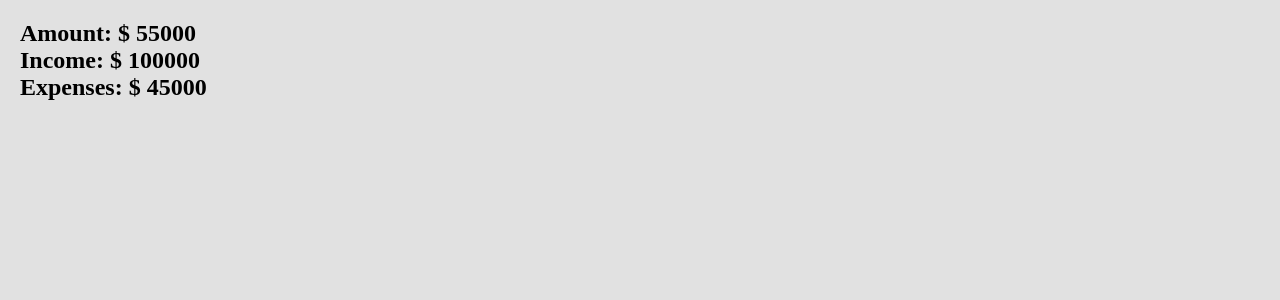
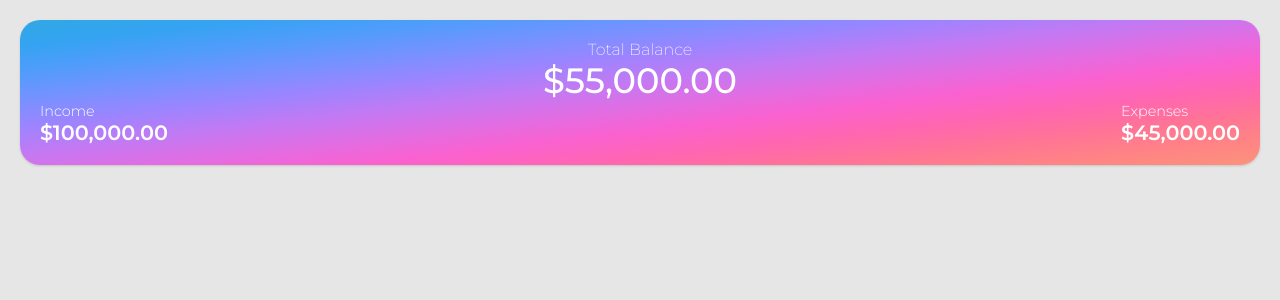
Before and after one commit to johncardozo/fnc-fullstack, an Angular app in the folder angular/: page / in a window 1280 px wide. Shown: the top 300 px of the page. Built offline with nearby package versions, Linux system fonts and the light colour scheme.

Commit message:
Angular: Estilos SCSS del componente Balance

```diff
--- a/angular/src/app/app.component.scss
+++ b/angular/src/app/app.component.scss
@@ -1,5 +1,5 @@
 .container {
-  background-color: #e1e1e1;
+  background-color: #e6e6e6;
   width: 100vw;
   height: 100vh;
   display: grid;
--- a/angular/src/app/components/balance/balance.component.html
+++ b/angular/src/app/components/balance/balance.component.html
@@ -1,5 +1,16 @@
-<div *ngIf="balance">
-  <h2>Amount: $ {{ balance.amount }}</h2>
-  <h2>Income: $ {{ balance.income }}</h2>
-  <h2>Expenses: $ {{ balance.expenses }}</h2>
+<div *ngIf="balance" class="balance">
+  <div class="balance__header">
+    <h4>Total Balance</h4>
+    <h2>{{ balance.amount | currency }}</h2>
+  </div>
+  <div class="balance__info">
+    <div>
+      <h4>Income</h4>
+      <h3>{{ balance.income | currency }}</h3>
+    </div>
+    <div>
+      <h4>Expenses</h4>
+      <h3>{{ balance.expenses | currency }}</h3>
+    </div>
+  </div>
 </div>
--- a/angular/src/app/components/balance/balance.component.scss
+++ b/angular/src/app/components/balance/balance.component.scss
@@ -0,0 +1,50 @@
+@use "../../../styles.scss" as s;
+
+.balance {
+  background-image: linear-gradient(
+    to right bottom,
+    #2fa8e4,
+    #35a3f2,
+    #519cfc,
+    #7592ff,
+    #9a85ff,
+    #c07af4,
+    #e06ee4,
+    #fa61cf,
+    #ff66b1,
+    #ff7397,
+    #ff8385,
+    #fb937a
+  );
+  box-shadow: rgba(0, 0, 0, 0.1) 0px 1px 3px 0px,
+    rgba(0, 0, 0, 0.06) 0px 1px 2px 0px;
+  border-radius: 20px;
+  padding: 20px;
+  color: #fff;
+  font-family: s.$font-family;
+
+  &__header {
+    h4 {
+      font-weight: 200;
+      text-align: center;
+    }
+    h2 {
+      font-size: 2.2rem;
+      font-weight: 500;
+      text-align: center;
+    }
+  }
+
+  &__info {
+    display: flex;
+    justify-content: space-between;
+    h4 {
+      font-weight: 300;
+      font-size: 0.9rem;
+    }
+    h3 {
+      font-size: 1.3rem;
+      font-weight: 600;
+    }
+  }
+}
```
